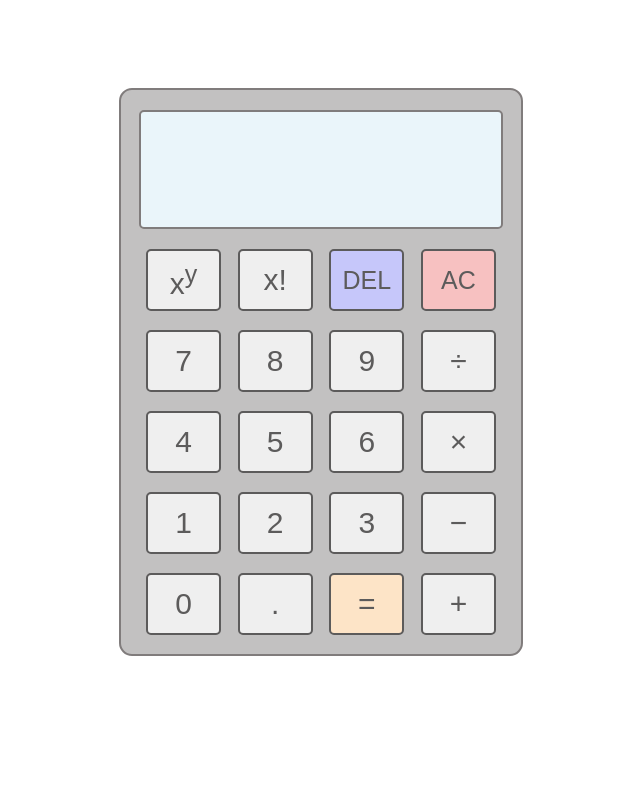
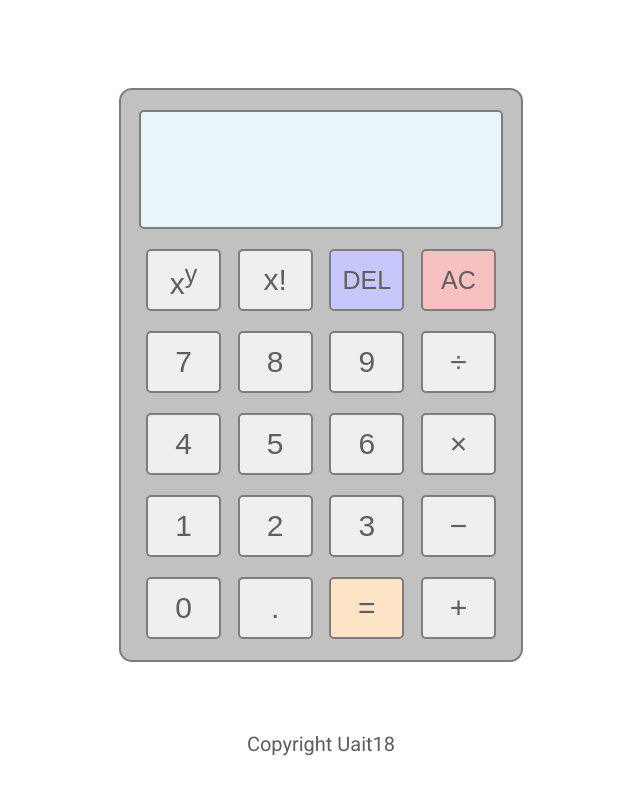
Before and after one commit to Uaitt/calculator, a plain HTML site: page index.html in a window 1280 px wide. Shown: the whole page, without its empty margins (319-959 px from the left). Drawn offline with Linux system fonts and the light colour scheme.

Commit message:
Fix dynamic screen and adjust colors

```diff
--- a/index.html
+++ b/index.html
@@ -45,5 +45,7 @@
             <button id="+" class="operator">&plus;</button>
         </div>
     </div>
+
+    <footer>Copyright Uait18</footer>
 </body>
 </html>
--- a/styles.css
+++ b/styles.css
@@ -4,7 +4,8 @@ div{
 
 body{
     display:flex;
-    justify-content: center;    /*this centers the calculator horizontally on the page*/
+    flex-direction: column;
+    align-items: center;    /*this centers the calculator horizontally on the page*/
     font-family: "Roboto", sans-serif;
 }
 
@@ -18,7 +19,7 @@ body{
                       (77 including borders), then calculating the width of the button
                       parent: 77*4 + 14*3 (in order to have 14px of space-between) = 350,
                       then adding 25 on left and right to create some space on the borders*/
-    height:564px;
+    min-height:570px;
     margin-top:80px;
 
     border-radius: 13px;
@@ -84,8 +85,8 @@ body{
     font-size: 30px;
 
     cursor:grab;
-    border:2px solid rgb(92, 91, 91);
-    color: rgb(92, 91, 91);
+    border:2px solid rgb(128, 124, 124);
+    color: rgb(95, 93, 93)
 }
 
 #buttons #clear{
@@ -101,3 +102,9 @@ body{
     background-color: rgb(253, 228, 199);
     font-size: 30px;
 }
+
+footer{
+    font-size: 20px;
+    margin-top: 70px;
+    color: rgb(95, 93, 93)
+}
```
